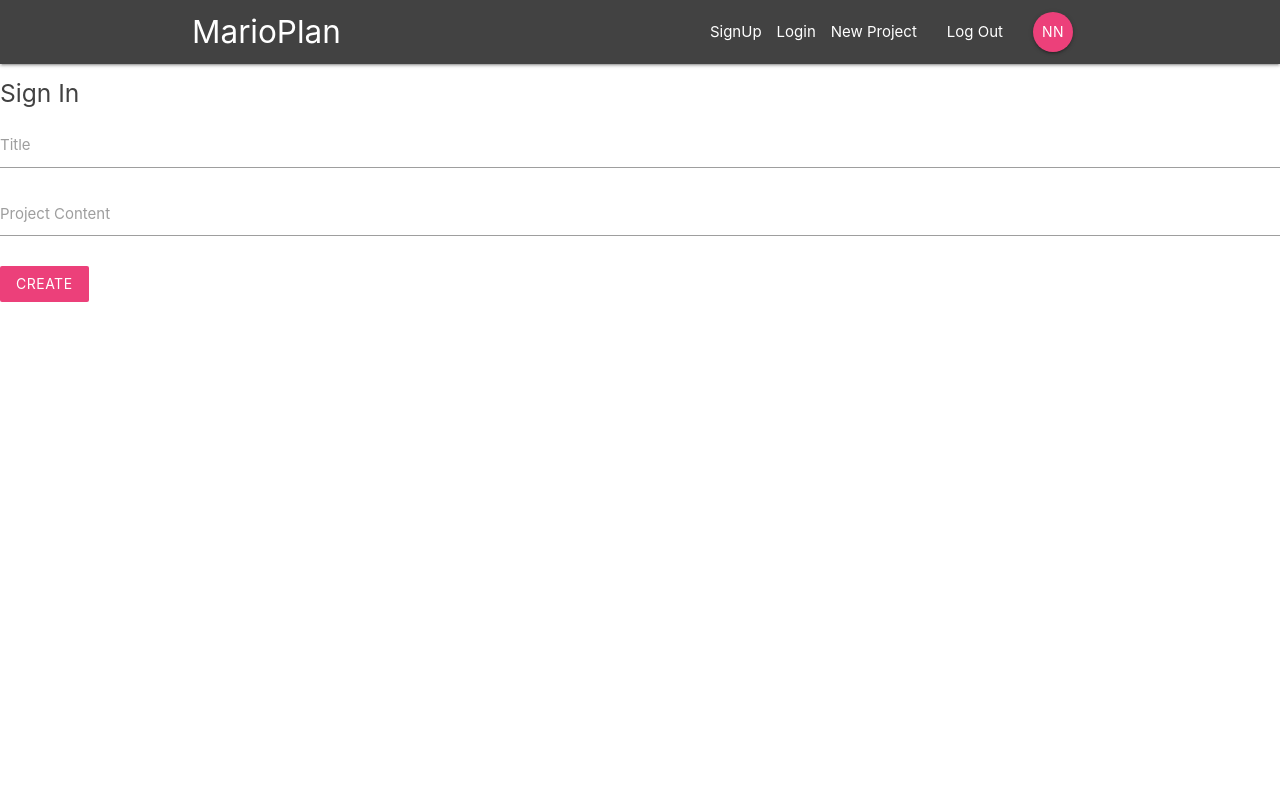
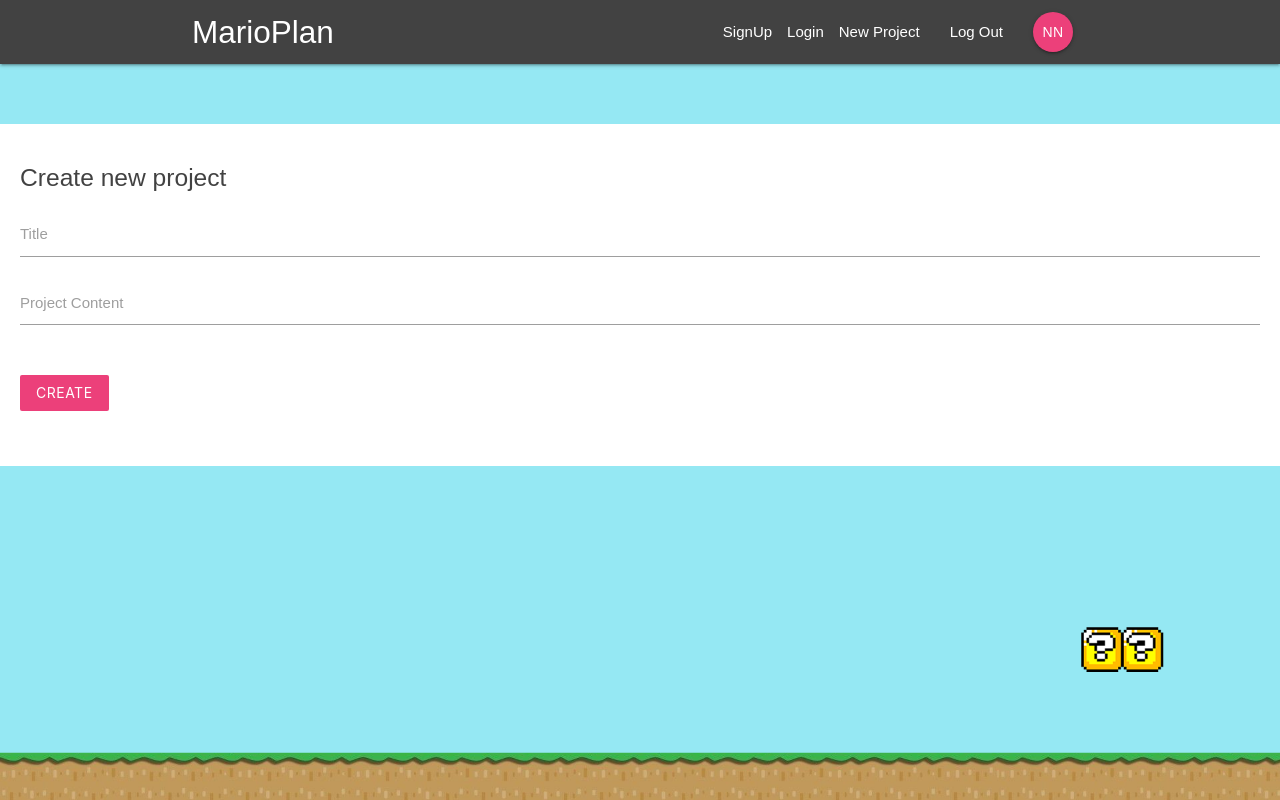
Before and after one commit to Venkatesh-tech/Firebase_Auth, a React (Create React App) app: page /create in a window 1280 px wide. Built offline with nearby package versions, Linux system fonts and the light colour scheme.

Commit message:
Added Links

```diff
--- a/package.json
+++ b/package.json
@@ -8,8 +8,10 @@
     "@testing-library/user-event": "^12.8.3",
     "react": "^17.0.2",
     "react-dom": "^17.0.2",
+    "react-redux": "^7.2.4",
     "react-router-dom": "^5.2.0",
     "react-scripts": "4.0.3",
+    "redux": "^4.1.0",
     "web-vitals": "^1.1.1"
   },
   "scripts": {
--- a/src/components/layout/SignedInLink.js
+++ b/src/components/layout/SignedInLink.js
@@ -4,7 +4,7 @@ const SignedInLinks = () => {
   return (
     <ul className="right">
       <li>
-        <NavLink to="/">New Project</NavLink>
+        <NavLink to="/create">New Project</NavLink>
       </li>
       <li>
         <NavLink to="/">Log Out</NavLink>
--- a/src/components/layout/SignedOutLink.js
+++ b/src/components/layout/SignedOutLink.js
@@ -4,10 +4,10 @@ const SignedOutLinks = () => {
   return (
     <ul className="right">
       <li>
-        <NavLink to="/">SignUp</NavLink>
+        <NavLink to="/signup">SignUp</NavLink>
       </li>
       <li>
-        <NavLink to="/"></NavLink>Login
+        <NavLink to="/signin"></NavLink>Login
       </li>
     </ul>
   );
--- a/src/components/projects/CreateProject.js
+++ b/src/components/projects/CreateProject.js
@@ -20,7 +20,7 @@ class CreateProject extends Component {
     return (
       <div className="conatiner">
         <form onSubmit={this.handleSubmit} className="white">
-          <h5 className="grey-text text-darken-3">Sign In</h5>
+          <h5 className="grey-text text-darken-3">Create new project</h5>
           <div className="input-field">
             <label htmlFor="title">Title</label>
             <input type="text" id="title" onChange={this.handleChange} />
--- a/src/index.css
+++ b/src/index.css
@@ -1,13 +1,39 @@
+html {
+  min-height: 100%;
+}
+
 body {
   margin: 0;
-  font-family: -apple-system, BlinkMacSystemFont, 'Segoe UI', 'Roboto', 'Oxygen',
-    'Ubuntu', 'Cantarell', 'Fira Sans', 'Droid Sans', 'Helvetica Neue',
-    sans-serif;
-  -webkit-font-smoothing: antialiased;
-  -moz-osx-font-smoothing: grayscale;
+  padding: 0;
+  font-family: sans-serif;
+  background: url(/img/mario-bg.png) no-repeat;
+  background-size: 100%;
+  background-position: bottom;
+  background-color: #95e8f3;
+  min-height: 100%;
 }
 
-code {
-  font-family: source-code-pro, Menlo, Monaco, Consolas, 'Courier New',
-    monospace;
+form {
+  padding: 20px;
+  margin-top: 60px;
 }
+
+form button,
+form h5 {
+  margin: 20px 0;
+}
+
+input[type="text"]:not(.browser-default):focus:not([readonly]),
+input[type="email"]:not(.browser-default):focus:not([readonly]),
+input[type="password"]:not(.browser-default):focus:not([readonly]),
+textarea.materialize-textarea:focus:not([readonly]) {
+  border-color: #ec407a;
+  box-shadow: none;
+}
+
+input[type="text"]:not(.browser-default):focus:not([readonly]) + label,
+textarea.materialize-textarea:focus:not([readonly]) + label,
+input[type="email"]:not(.browser-default):focus:not([readonly]) + label,
+input[type="password"]:not(.browser-default):focus:not([readonly]) + label {
+  color: #ec407a !important;
+}
--- a/src/index.js
+++ b/src/index.js
@@ -1,14 +1,19 @@
-import React from 'react';
-import ReactDOM from 'react-dom';
-import './index.css';
-import App from './App';
-import reportWebVitals from './reportWebVitals';
+import React from "react";
+import ReactDOM from "react-dom";
+import "./index.css";
+import App from "./App";
+import reportWebVitals from "./reportWebVitals";
+import { createStore } from "redux";
+import rootReducer from "./store/reducers/rootReducer";
+import { Provider } from "react-redux";
+
+const store = createStore(rootReducer);
 
 ReactDOM.render(
-  <React.StrictMode>
+  <Provider store={store}>
     <App />
-  </React.StrictMode>,
-  document.getElementById('root')
+  </Provider>,
+  document.getElementById("root")
 );
 
 // If you want to start measuring performance in your app, pass a function
--- /dev/null
+++ b/src/store/reducers/authReducer.js
@@ -0,0 +1,7 @@
+const initState = {};
+
+const authReducer = (state = initState, action) => {
+  return state;
+};
+
+export default authReducer;
--- /dev/null
+++ b/src/store/reducers/projectReducer.js
@@ -0,0 +1,7 @@
+const initState = {};
+
+const projectReducer = (state = initState, action) => {
+  return state;
+};
+
+export default projectReducer;
--- /dev/null
+++ b/src/store/reducers/rootReducer.js
@@ -0,0 +1,10 @@
+import authReducer from "./authReducer";
+import projectReducer from "./projectReducer";
+import { combineReducers } from "redux";
+
+const rootReducer = combineReducers({
+  auth: authReducer,
+  project: projectReducer,
+});
+
+export default rootReducer;
```
Also changed, not shown: public/img/mario-bg.png (added), 1 other file (tests, documents, lock files or other folders).
